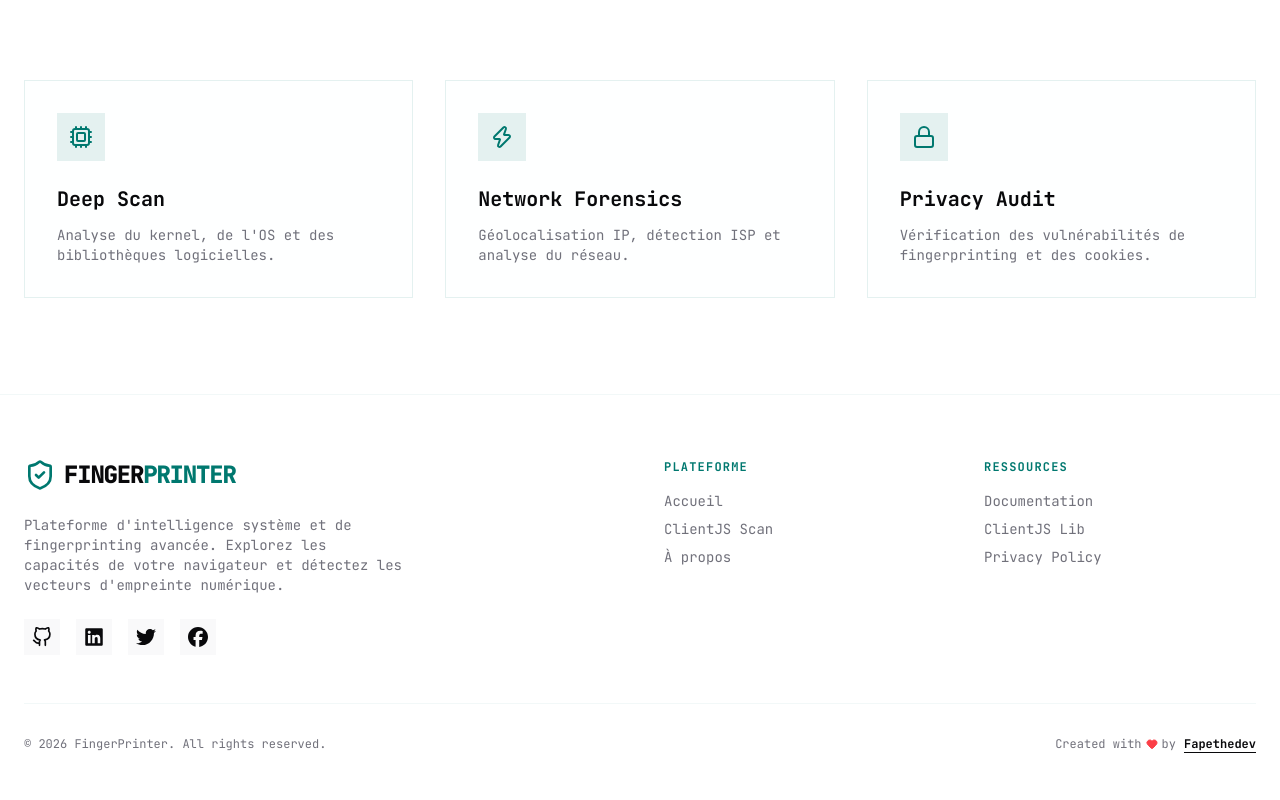
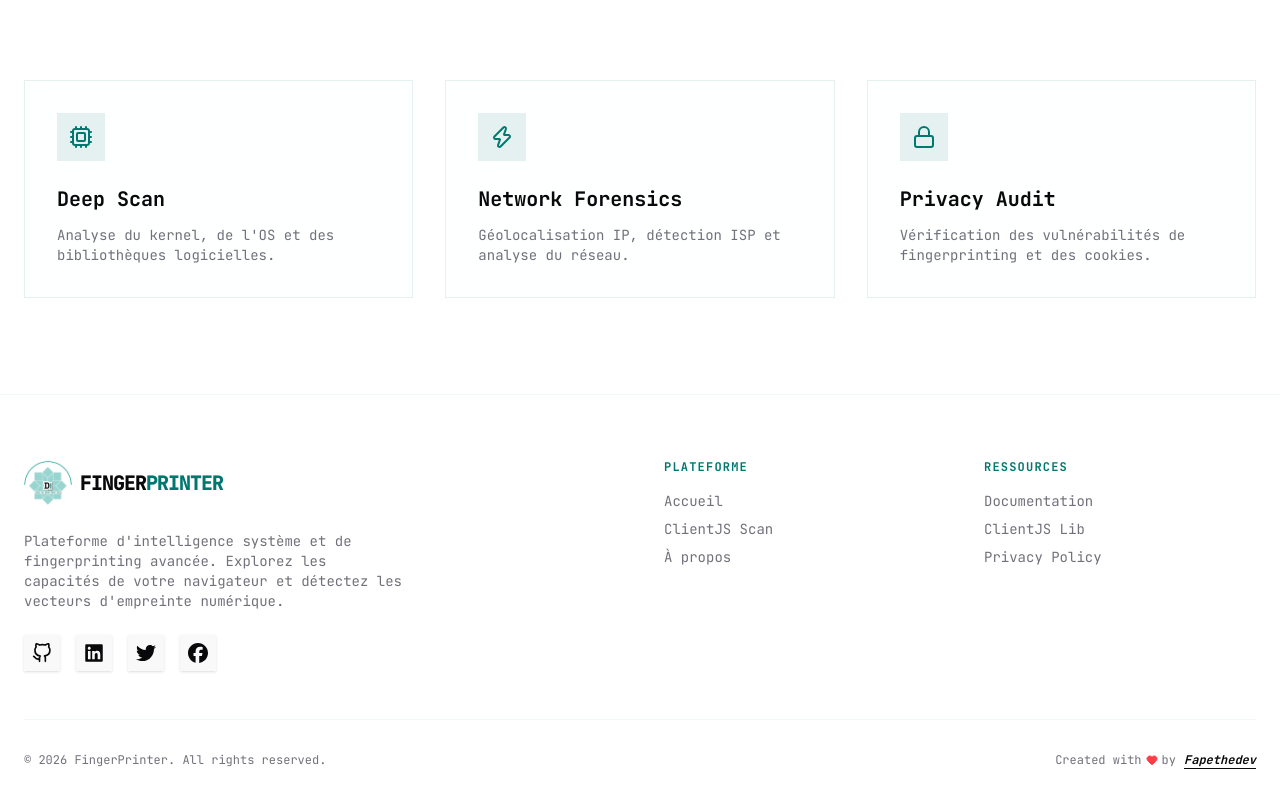
Before and after one commit to fapethedev/device-intelligence, a Next.js app: page / in a window 1280 px wide. Shown: the part 903-1703 px from the top of the page. Built offline with nearby package versions, Linux system fonts and the light colour scheme.

Commit message:
Update: Add real url and other stuff

```diff
--- a/src/components/layout/footer.tsx
+++ b/src/components/layout/footer.tsx
@@ -2,9 +2,10 @@
 
 import React from "react";
 import Link from "next/link";
-import { ShieldCheck, Heart } from "lucide-react";
+import Image from "next/image";
+import { Heart } from "lucide-react";
 import { FaFacebook, FaTwitter, FaLinkedin } from "react-icons/fa6";
-import { FiGithub } from "react-icons/fi"
+import { FiGithub } from "react-icons/fi";
 
 export function Footer() {
   const currentYear = new Date().getFullYear();
@@ -13,11 +14,18 @@ export function Footer() {
     <footer className="border-t border-primary/5 bg-background pt-16 pb-8">
       <div className="container mx-auto px-6">
         <div className="grid grid-cols-1 md:grid-cols-4 gap-12 mb-12">
-          {/* Brand Column */}
+
           <div className="md:col-span-2 space-y-6">
-            <Link href="/" className="flex items-center gap-2">
-              <ShieldCheck className="text-primary w-8 h-8" />
-              <span className="font-black text-2xl tracking-tighter uppercase">
+            <Link href="/" className="flex items-center gap-2 group">
+              <div className="relative h-12 w-12">
+                <Image
+                  src="/icon-transparent.png"
+                  alt="Logo"
+                  fill
+                  className="object-cover overflow-hidden"
+                />
+              </div>
+              <span className="font-black text-xl tracking-tighter uppercase hidden sm:block">
                 Finger<span className="text-primary">Printer</span>
               </span>
             </Link>
@@ -26,38 +34,36 @@ export function Footer() {
               Explorez les capacités de votre navigateur et détectez les vecteurs d'empreinte numérique.
             </p>
             <div className="flex items-center gap-4">
-              <Link href="https://github.com" className="p-2 bg-muted/50 rounded-lg hover:text-primary transition-colors">
+              <Link href="https://github.com/fapethedev" target="_blank" className="p-2 bg-muted/50 shadow rounded-lg hover:text-primary transition-colors">
                 <FiGithub size={20} />
               </Link>
-              <Link href="https://linkedin.com" className="p-2 bg-muted/50 rounded-lg hover:text-[#0A66C2] transition-colors">
+              <Link href="https://www.linkedin.com/in/abiola-fatigba-a0532a27b/" target="_blank" className="p-2 bg-muted/50 shadow rounded-lg hover:text-primary transition-colors">
                 <FaLinkedin size={20} />
               </Link>
-              <Link href="https://twitter.com" className="p-2 bg-muted/50 rounded-lg hover:text-[#1DA1F2] transition-colors">
+              <Link href="https://twitter.com" target="_blank" className="p-2 bg-muted/50 shadow rounded-lg hover:text-primary transition-colors">
                 <FaTwitter size={20} />
               </Link>
-              <Link href="https://facebook.com" className="p-2 bg-muted/50 rounded-lg hover:text-[#1877F2] transition-colors">
+              <Link href="https://facebook.com" target="_blank" className="p-2 bg-muted/50 shadow rounded-lg hover:text-primary transition-colors">
                 <FaFacebook size={20} />
               </Link>
             </div>
           </div>
 
-          {/* Links Column 1 */}
           <div className="space-y-4">
             <h4 className="font-bold uppercase text-xs tracking-widest text-primary">Plateforme</h4>
             <ul className="space-y-2 text-sm text-muted-foreground">
-              <li><Link href="/" className="hover:text-primary transition-colors">Accueil</Link></li>
-              <li><Link href="/test-clientjs" className="hover:text-primary transition-colors">ClientJS Scan</Link></li>
-              <li><Link href="/about" className="hover:text-primary transition-colors">À propos</Link></li>
+              <li><Link href="/" className="hover:underline hover:underline-offset-4 hover:text-primary transition-colors">Accueil</Link></li>
+              <li><Link href="/scanner" className="hover:underline hover:underline-offset-4 hover:text-primary transition-colors">ClientJS Scan</Link></li>
+              <li><Link href="/about" className="hover:underline hover:underline-offset-4 hover:text-primary transition-colors">À propos</Link></li>
             </ul>
           </div>
 
-          {/* Links Column 2 */}
           <div className="space-y-4">
             <h4 className="font-bold uppercase text-xs tracking-widest text-primary">Ressources</h4>
             <ul className="space-y-2 text-sm text-muted-foreground">
-              <li><Link href="/docs" className="hover:text-primary transition-colors">Documentation</Link></li>
-              <li><Link href="https://github.com/jackspirou/clientjs" className="hover:text-primary transition-colors">ClientJS Lib</Link></li>
-              <li><Link href="#" className="hover:text-primary transition-colors">Privacy Policy</Link></li>
+              <li><Link href="http://clientjs.org/" target="_blank" className="hover:underline hover:underline-offset-4 hover:text-primary transition-colors">Documentation</Link></li>
+              <li><Link href="https://github.com/jackspirou/clientjs" target="_blank" className="hover:underline hover:underline-offset-4 hover:text-primary transition-colors">ClientJS Lib</Link></li>
+              <li><Link href="#" className="hover:underline hover:underline-offset-4 hover:text-primary transition-colors">Privacy Policy</Link></li>
             </ul>
           </div>
         </div>
@@ -67,8 +73,9 @@ export function Footer() {
           <div className="flex items-center gap-1">
             Created with <Heart size={12} className="text-red-500 fill-red-500 animate-pulse" /> by
             <Link
-              href="https://www.linkedin.com/in/fapethedev/"
-              className="font-bold text-foreground hover:text-primary transition-colors ml-1 underline underline-offset-4"
+              href="https://www.linkedin.com/in/abiola-fatigba-a0532a27b/"
+              target="_blank"
+              className="italic font-bold text-foreground hover:text-primary transition-colors ml-1 underline underline-offset-4"
             >
               Fapethedev
             </Link>
```
